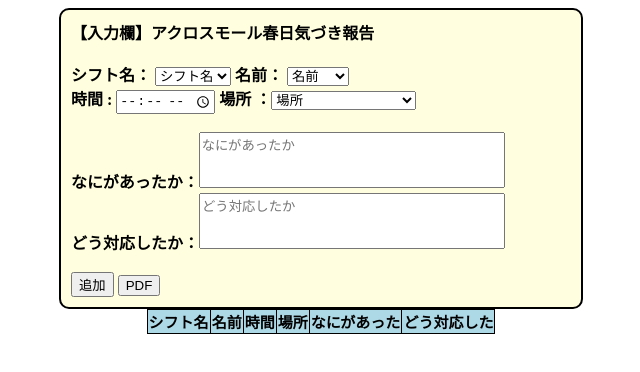
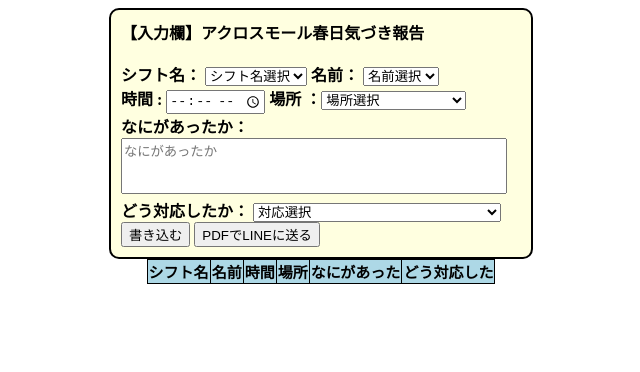
Before and after one commit to iteenfk/bcrew, a plain HTML site: page index.html in a window 1280 px wide. Shown: the whole page, without its empty margins (319-959 px from the left). Drawn offline with Linux system fonts and the light colour scheme.

Commit message:
Add files via upload

```diff
--- a/index.html
+++ b/index.html
@@ -3,7 +3,7 @@
 <head>
 <style>
 .form {
-    width: 500px;
+    width: 400px;
     padding: 10px;
     border: 2px solid black;
     border-radius: 10px;
@@ -34,7 +34,7 @@ margin:auto;
 
 textarea {
   resize: none;
-  width:300px;
+  width:380px;
   height:50px;
 }
 </style>
@@ -47,7 +47,7 @@ textarea {
         <br><br>
         シフト名：
              <select id="shift_id">
-                <option value="">シフト名</option>
+                <option value="">シフト名選択</option>
                 <option value="Aシフト">Aシフト</option>
                 <option value="Bシフト">Bシフト</option>
                 <option value="Cシフト">Cシフト</option>
@@ -60,7 +60,7 @@ textarea {
             </select>
         名前：
             <select id="name_id">
-                <option value="">名前</option>
+                <option value="">名前選択</option>
                 <option value="大石">大石</option>
                 <option value="小田">小田</option>
                 <option value="深川">深川</option>
@@ -80,7 +80,7 @@ textarea {
             <br>
         時間  : <input type="time" id="time_id">
         場所 ：<select id="place_id">
-                <option value="">場所</option>
+                <option value="">場所選択</option>
                 <option value="南側1F男子トイレ">南側1F男子トイレ</option>
                 <option value="南側1F女子トイレ">南側1F女子トイレ</option>
                 <option value="南側1F多目的トイレ">南側1F多目的トイレ</option>
@@ -108,19 +108,66 @@ textarea {
                 <option value="正面玄関風除室">正面玄関風除室</option>
                 <option value="北側風除室">北側風除室</option>
                 <option value="1F共有通路">1F共有通路</option>
-　　　　　　　　   <option value="2F共有通路">2F共有通路</option>
+　　　　　　　　  <option value="2F共有通路">2F共有通路</option>
+                <option value="1F赤ES上り">1F赤ES上り</option>
+　　　　　　　　　<option value="1F赤ES下り">1F赤ES下り</option>
+　　　　　　　　　 <option value="2F赤ES上り">2F赤ES上り</option>
+　　　　　　　　　<option value="2F赤ES下り">2F赤ES下り</option>
+                                 <option value="3F赤ES上り">3F赤ES上り</option>
+　　　　　　　　　<option value="3F赤ES下り">3F赤ES下り</option>
+　　　　　　　　　<option value="3F赤ESホール">3F赤ESホール</option>
+　　　　　　　　　 <option value="4F赤ES上り">4F赤ES上り</option>
+　　　　　　　　　<option value="4F赤ES下り">4F赤ES下り</option>
+　　　　　　　　　<option value="4F赤ESホール">4F赤ESホール</option>
+                                  <option value="RF赤ES上り">RF赤ES上り</option>
+　　　　　　　　　<option value="RF赤ES下り">RF赤ES下り</option>
+                 <option value="RF赤ESホール">RF赤ESホール</option>
+                                  <option value="1F青ES上り">1F青ES上り</option>
+　　　　　　　　　<option value="1F青ES下り">1F青ES下り</option>
+　　　　　　　　　 <option value="2F青ES上り">2F青ES上り</option>
+　　　　　　　　　<option value="2F青ES下り">2F青ES下り</option>
+                                 <option value="3F青ES上り">3F青ES上り</option>
+　　　　　　　　　<option value="3F青ES下り">3F青ES下り</option>
+　　　　　　　　　<option value="3F青ESホール">3F青ESホール</option>
+　　　　　　　　　 <option value="4F青ES上り">4F青ES上り</option>
+　　　　　　　　　<option value="4F青ES下り">4F青ES下り</option>
+                 <option value="4F青ESホール">4F青ESホール</option>
+                                  <option value="RF青ES上り">RF青ES上り</option>
+　　　　　　　　　<option value="RF青ES下り">RF青ES下り</option>
+                 <option value="RF青ESホール">RF青ESホール</option>
+                                 <option value="1F緑ES上り">1F緑ES上り</option>
+　　　　　　　　　<option value="1F緑ES下り">1F緑ES下り</option>
+                                 <option value="1F東側EVホール">1F東側EVホール</option>
+                 <option value="2F東側EVホール">2F東側EVホール</option>
+                 <option value="3F東側EVホール">3F東側EVホール</option>
+                 <option value="4F東側EVホール">4F東側EVホール</option>
+                 <option value="RF東側EVホール">RF東側EVホール</option>
+                 <option value="1F西側EVホール">1F西側EVホール</option>
+                 <option value="2F西側EVホール">2F西側EVホール</option>
+                 <option value="3F西側EVホール">3F西側EVホール</option>
+                 <option value="4F西側EVホール">4F西側EVホール</option>
+                 <option value="RF西側EVホール">RF西側EVホール</option>
+                 <option value="正面玄関階段">正面玄関階段</option>
+                 <option value="中央螺旋階段">中央螺旋階段</option>
+　　　　　　　　　 <option value="北側螺旋階段">北側螺旋階段</option>
                 <option value="その他">その他</option>
 
 
             </select>
-        <br><br>
-        なにがあったか：<textarea id="come1_id" placeholder="なにがあったか"></textarea>
         <br>
-        どう対応したか：<textarea id="come2_id" placeholder="どう対応したか"></textarea>
-        <br><br>
-
-    <button onclick="Add()">追加</button>
-    <button onclick="Pdf()">PDF</button>
+        なにがあったか：<br><textarea id="come1_id" placeholder="なにがあったか"></textarea>
+        <br>
+        どう対応したか：
+               <select id="come2_id">
+                <option value="">対応選択</option>
+                <option value="回収して完了です。">回収して完了です。</option>
+　　　　　　　　  <option value="清掃して完了です。">清掃して完了です。</option>
+　　　　　　　　  <option value="防災センターに連絡して対応済です。">防災センターに連絡して対応済です。</option>
+               <option value="その他">その他</option>
+            </select>
+    <br>
+    <button onclick="Add()">書き込む</button>
+    <button onclick="Pdf()">PDFでLINEに送る</button>
 </div>
 <table id="table_id">
     <tr>
```
